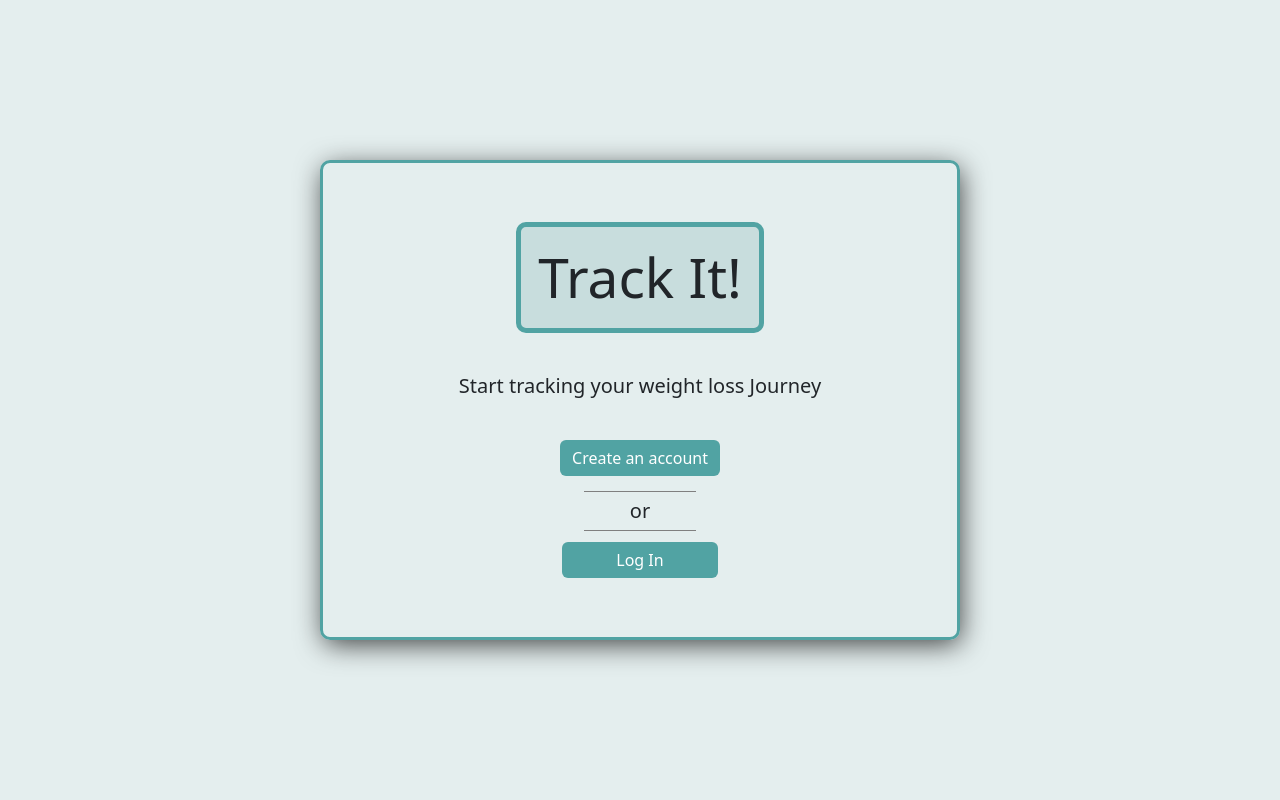
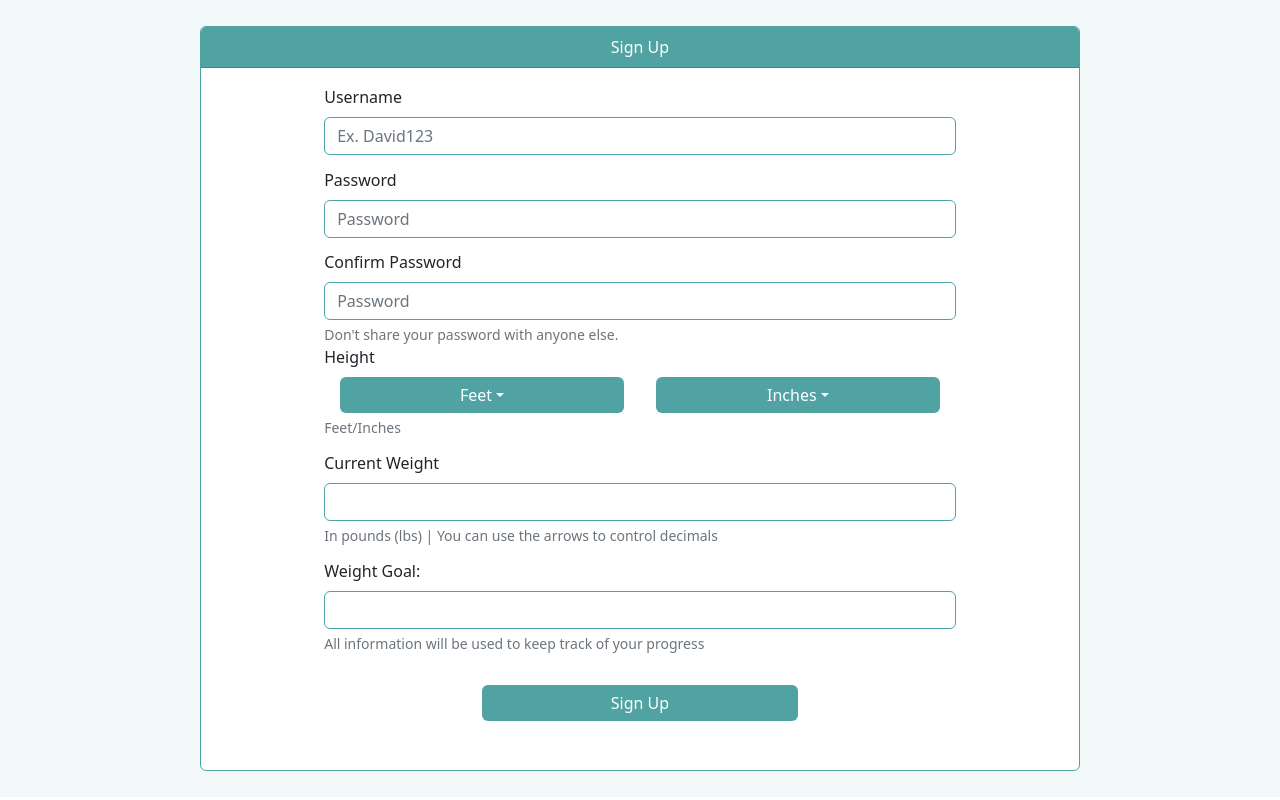
Before and after one commit to DavidJoao/track-it-frontend, a React (Create React App) app: page /signup in a window 1280 px wide. Built offline with nearby package versions, Linux system fonts and the light colour scheme.

Commit message:
working in authentication and login/signup pages

```diff
--- a/package.json
+++ b/package.json
@@ -6,6 +6,7 @@
     "@testing-library/jest-dom": "^5.16.5",
     "@testing-library/react": "^13.3.0",
     "@testing-library/user-event": "^13.5.0",
+    "axios": "^0.27.2",
     "bootstrap": "^5.2.0",
     "react": "^18.2.0",
     "react-bootstrap": "^2.5.0",
--- a/src/App.js
+++ b/src/App.js
@@ -1,12 +1,29 @@
 import './App.css';
-import LogIn from './components/LogIn';
+import Home from './pages/Home';
+import { createContext, useReducer } from 'react'
+import { axiosReducer } from './functions/getAll'
+import { Routes, Route } from 'react-router-dom'
 import SignUp from './components/SignUp';
-import Home from './pages/Home';
+import LogIn from './components/LogIn'
+
+export const Context = createContext();
+
 
 function App() {
+
+const [loggedInUser, dispatchUser] = useReducer(axiosReducer, {username:''})
+
   return (
     <div style={{backgroundColor:'#F2F7F7'}}>
-      <Home/>
+      <Context.Provider value={{ 'loggedInUser': loggedInUser, 'dispatchUser': dispatchUser}}>
+        <main>
+          <Routes>
+            <Route path='/' element={ <Home /> } />
+            <Route path='/signup' element={ <SignUp/> } />
+            <Route path='/login' element={ <LogIn/> } />
+          </Routes>
+        </main>
+      </Context.Provider>
     </div>
   );
 }
--- a/src/components/LogIn.js
+++ b/src/components/LogIn.js
@@ -2,7 +2,7 @@ import { Card, Form, FormGroup, Button } from 'react-bootstrap'
 
 function LogIn(){
     return(
-        <div style={{width:'26rem'}}>
+        <div style={{width:'100%', height:'100vh', display:'flex', justifyContent:'center', alignItems:'center'}}>
             <Card style={{border:'1px solid #51A3A3', height:'50vh'}}>
                 <Card.Header style={{textAlign:'center', backgroundColor:'#51A3A3', color:"white"}}>Log In</Card.Header>
                 <Card.Body style={{}} className="d-flex flex-column">
--- a/src/components/SignUp.js
+++ b/src/components/SignUp.js
@@ -1,72 +1,112 @@
+import React, { useReducer, useState } from 'react'
 import { Card, Form, FormGroup, Button, Container, Dropdown } from 'react-bootstrap'
+import { useNavigate } from 'react-router-dom'
+import { axiosReducer, getAll } from '../functions/getAll'
 
 function SignUp(){
+
+    const initialState = {
+        username: '',
+        password: '',
+        confirmPassword: '',
+        feet: '',
+        inches: '',
+        currentWeight:'',
+        initialWeight:'',
+        goal:'',
+    }
+
+
+    const [signupInfo, dispatch] = useReducer(axiosReducer, initialState)
+    const navigate = useNavigate()
+    const [ feet, setFeet ] = useState('')
+    const [ inches, setInches ] = useState('')
+
+    function handleChange(e) {
+        dispatch({
+            key: e.target.classList[0],
+            value: e.target.value
+          })
+          console.log(e.target.value)
+    }
+
+    const handleSubmit = (e) => {
+        e.preventDefault()
+        signupInfo.password === signupInfo.confirmPassword && getAll('POST', `/users/signup`, null, dispatch, signupInfo)
+        navigate('/login')
+    }
+
+    const handleFeet = (e) => {
+        console.log(e)
+        setFeet(e)
+    }
+
+    const handleInches = (e) => {
+        console.log(e)
+        setInches(e)
+    }
+
     return(
         <div style={{width:'auto', marginLeft:'5%', marginRight:'5%', height:'auto', padding:'2%'}}>
-            <Card style={{border:'1px solid #51A3A3', height:'100%'}} className="d-flex flex-column">
+            <Card style={{border:'1px solid #51A3A3', height:'auto', width:'80%', margin:'0 auto'}} className="d-flex flex-column">
                 <Card.Header style={{textAlign:'center', backgroundColor:'#51A3A3', color:"white"}}>Sign Up</Card.Header>
                 <div style={{padding:'2%'}}>
-                    <Container className='d-flex flex-column flex-md-row'>
-                        <Container style={{width:'80%', height:'40vh'}}>
-                            <Form style={{display:'flex', flexDirection:'column', justifyContent:'center', height:'100%'}}>
+                    <Container className='d-flex flex-column flex-lg-row'>
+                        <Container style={{width:'80%', height:'auto'}}>
+                            <Form action='' onSubmit={handleSubmit} style={{display:'flex', flexDirection:'column', justifyContent:'center', height:'auto'}}>
                                 <FormGroup style={{display:'flex', flexDirection:'column', justifyContent:'center'}}>
                                     <Form.Label>Username</Form.Label>
-                                    <Form.Control style={{border:'1px solid #51A3A3'}} type='user' placeholder='Ex. David123'></Form.Control>
+                                    <Form.Control style={{border:'1px solid #51A3A3'}} type='text' placeholder='Ex. David123' onChange={handleChange} defaultValue={signupInfo.username}></Form.Control>
                                     <Form.Label style={{marginTop:'2%'}}>Password</Form.Label>
-                                    <Form.Control style={{border:'1px solid #51A3A3'}} type='password' placeholder='Password'></Form.Control>
+                                    <Form.Control defaultValue={signupInfo.password} onChange={handleChange} style={{border:'1px solid #51A3A3'}} type='password' placeholder='Password'></Form.Control>
                                     <Form.Label style={{marginTop:'2%'}}>Confirm Password</Form.Label>
-                                    <Form.Control style={{border:'1px solid #51A3A3'}} type='password' placeholder='Password'></Form.Control>
+                                    <Form.Control defaultValue={signupInfo.confirmPassword} onChange={handleChange} style={{border:'1px solid #51A3A3'}} type='password' placeholder='Password'></Form.Control>
                                     <Form.Text>Don't share your password with anyone else.</Form.Text>
-                                </FormGroup>
-                            </Form>
-                        </Container>
-                        <Container style={{width:'80%', height:'40vh'}}>
-                                <Form style={{display:'flex', flexDirection:'column', justifyContent:'center', height:'100%'}}>
-                                    <FormGroup style={{display:'flex', flexDirection:'column', justifyContent:'center'}}>
                                     <Form.Label>Height</Form.Label>
                                       <div style={{display:'flex', width:'100%'}}>
-                                            <Dropdown style={{width:'50%', display:'flex', justifyContent:'center'}} >
+                                           <Dropdown defaultValue={signupInfo.feet} id='dropdown-basic' onSelect={handleFeet} style={{width:'50%', display:'flex', justifyContent:'center'}} >
                                             <Dropdown.Toggle style={{width:'90%', backgroundColor:'#51A3A3', border:'none'}}>
-                                                    Feet
+                                                {feet || 'Feet'}
                                             </Dropdown.Toggle>
 
                                                 <Dropdown.Menu>
-                                                    <Dropdown.Item>4</Dropdown.Item>
-                                                    <Dropdown.Item>5</Dropdown.Item>
-                                                    <Dropdown.Item>6</Dropdown.Item>
-                                                    <Dropdown.Item>7</Dropdown.Item>
-                                                    <Dropdown.Item>8</Dropdown.Item>
+                                                    <Dropdown.Item eventKey='4' value="4">4</Dropdown.Item>
+                                                    <Dropdown.Item eventKey='5' value='5'>5</Dropdown.Item>
+                                                    <Dropdown.Item eventKey='6' value='6'>6</Dropdown.Item>
+                                                    <Dropdown.Item eventKey='7' value='7'>7</Dropdown.Item>
+                                                    <Dropdown.Item eventKey='8' value='8'>8</Dropdown.Item>
                                                 </Dropdown.Menu>
                                             </Dropdown>
 
-                                            <Dropdown style={{width:'50%', display:'flex', justifyContent:'center'}}>
+                                            <Dropdown defaultValue={signupInfo.inches} onSelect={handleInches} style={{width:'50%', display:'flex', justifyContent:'center'}}>
                                                <Dropdown.Toggle style={{width:'90%', backgroundColor:'#51A3A3', border:'none'}}>
-                                                    Inches
+                                                    {inches || 'Inches'}
                                                 </Dropdown.Toggle>
 
                                              <Dropdown.Menu>
-                                                    <Dropdown.Item>1</Dropdown.Item>
-                                                    <Dropdown.Item>2</Dropdown.Item>
-                                                    <Dropdown.Item>3</Dropdown.Item>
-                                                    <Dropdown.Item>4</Dropdown.Item>
-                                                    <Dropdown.Item>5</Dropdown.Item>
-                                                    <Dropdown.Item>6</Dropdown.Item>
-                                                    <Dropdown.Item>7</Dropdown.Item>
-                                                    <Dropdown.Item>8</Dropdown.Item>
-                                                    <Dropdown.Item>9</Dropdown.Item>
-                                                    <Dropdown.Item>10</Dropdown.Item>
-                                                    <Dropdown.Item>11</Dropdown.Item>
-                                                    <Dropdown.Item>12</Dropdown.Item>
+                                                <Dropdown.Item eventKey='1' value='1'>1</Dropdown.Item>
+                                                <Dropdown.Item eventKey='2' value='2'>2</Dropdown.Item>
+                                                <Dropdown.Item eventKey='3' value='3'>3</Dropdown.Item>
+                                                <Dropdown.Item eventKey='4' value='4'>4</Dropdown.Item>
+                                                <Dropdown.Item eventKey='5' value='5'>5</Dropdown.Item>
+                                                <Dropdown.Item eventKey='6' value='6'>6</Dropdown.Item>
+                                                <Dropdown.Item eventKey='7' value='7'>7</Dropdown.Item>
+                                                <Dropdown.Item eventKey='8' value='8'>8</Dropdown.Item>
+                                                <Dropdown.Item eventKey='9' value='9'>9</Dropdown.Item>
+                                                <Dropdown.Item eventKey='10' value='10'>10</Dropdown.Item>
+                                                <Dropdown.Item eventKey='11' value='11'>11</Dropdown.Item>
+                                                <Dropdown.Item eventKey='12' value='12'>12</Dropdown.Item>
                                             </Dropdown.Menu>
                                         </Dropdown >
                                     </div>
                                     <Form.Text>Feet/Inches</Form.Text>
                                     <Form.Label style={{marginTop:'2%'}}>Current Weight</Form.Label>
-                                        <Form.Control style={{border:'1px solid #51A3A3'}} type='number' min="90" step="0.1" placeholder=''></Form.Control>
+                                    <Form.Control defaultValue={signupInfo.currentWeight} onChange={handleChange} style={{border:'1px solid #51A3A3'}} type='number' min="90" step="0.1" placeholder=''></Form.Control>
                                     <Form.Text>In pounds (lbs) | You can use the arrows to control decimals </Form.Text>
                                     <Form.Label style={{marginTop:'2%'}}>Weight Goal:</Form.Label>
-                                        <Form.Control style={{border:'1px solid #51A3A3'}} type='number' min="90" step="0.1" placeholder=''></Form.Control>
+                                    <Form.Control defaultValue={signupInfo.goal} onChange={handleChange} style={{border:'1px solid #51A3A3'}} type='number' min="90" step="0.1" placeholder=''></Form.Control>
                                     <Form.Text>All information will be used to keep track of your progress</Form.Text>
+                                        <Button type='submit' style={{width:'50%', border:'none', backgroundColor:'#51A3A3', margin:'5%', alignSelf:'center'}}>Sign Up</Button>
                                 </FormGroup>
                             </Form>
                         </Container>
--- /dev/null
+++ b/src/functions/getAll.js
@@ -0,0 +1,73 @@
+import axios from 'axios'
+
+export async function getAll(method, path, authToken, dispatch, body ) {
+    const headers = {
+        headers:{
+            'Authorization': `Bearer ${authToken}`
+        }
+    }
+
+    let res
+    switch(method){
+    case 'GET':
+        res = await axios.get(`http://localhost:8000${path}`, headers)
+        dispatch({
+            key:'response',
+            value: res.data
+        })
+        break
+
+
+    case 'PUT':
+    res = await axios.put(`http://localhost:8000${path}`, body, headers)
+    break
+
+    case 'POST':
+        res = await axios.post(`http://localhost:8000${path}`, body, headers)
+        !authToken ? dispatch({ key:'token', value: res.data.token})
+            : dispatch({ key:'response', value: res.data})
+        break
+
+    case 'DELETE':
+        res = await axios.delete(`http://localhost:8000${path}`, headers)
+        break
+
+    default:
+        break
+    }
+}
+
+export function axiosReducer (state, object) {
+    switch(object.key){
+        case 'response':
+            return {...state, response: object.value}
+        case 'username':
+            return {...state, username: object.value}
+        case 'password':
+            return {...state, password: object.value}
+        case 'initialWeight':
+            return {...state, initialWeight: object.value}
+        case 'currentWeight':
+            return {...state, currentWeight: object.value}
+        case 'goal':
+            return {...state, goal: object.value}
+        case 'inches':
+            return {...state, inches: object.value}
+        case 'feet':
+            return{...state, feet: object.value}
+        case 'token':
+            return {...state, token: object.value}
+        case 'loadProfile':
+            return {...state,
+            username: object.value.username,
+            initialWeight: object.value.initialWeight,
+            currentWeight: object.value.currentWeight,
+            goal: object.value.goal,
+            feet: object.value.feet,
+            inches: object.value.inches
+        }
+
+        default:
+            return state
+    }
+}
--- a/src/pages/Home.js
+++ b/src/pages/Home.js
@@ -1,4 +1,5 @@
 import { Button } from 'react-bootstrap'
+import { Link } from 'react-router-dom'
 
 function Home(){
     return(
@@ -7,9 +8,9 @@ function Home(){
                 <h1 style={{fontSize:'55px', padding:'3%', borderRadius:'10px', border:'5px solid #51A3A3', backgroundColor:'#C8DDDD'}}>Track It!</h1>
                 <h5 style={{textAlign:'center'}}>Start tracking your weight loss Journey</h5>
                 <div style={{width:'14rem', display:'flex', flexDirection:"column", justifyContent:'space-around', alignItems:'center'}}>
-                    <Button style={{marginBottom:'2%', border:'none', backgroundColor:"#51A3A3"}}>Create an account</Button>
+                    <Button style={{marginBottom:'2%', border:'none', backgroundColor:"#51A3A3"}}><Link to="/signup" style={{color:'white', textDecoration:'none'}}>Create an account</Link></Button>
                     <h5 style={{textAlign:'center', borderBottom:'1px solid gray', borderTop:'1px solid gray', width:'50%', margin:'5% 0 5% 0', padding:'3%'}}>or</h5>
-                    <Button style={{border:"none", backgroundColor:'#51A3A3', width:'70%'}} >Log In</Button>
+                    <Button style={{border:"none", backgroundColor:'#51A3A3', width:'70%'}} ><Link to="/login" style={{color:'white', textDecoration:'none'}}>Log In</Link></Button>
                 </div>
 
             </div>
```
Also changed, not shown: 1 other file (tests, documents, lock files or other folders). Lines whose indentation alone changed are shown as unchanged.
